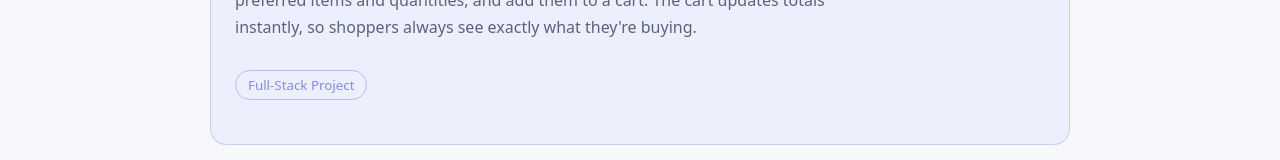
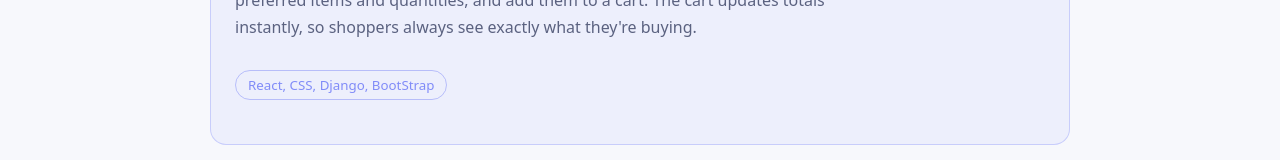
Before and after one commit to eve-beep-ij/portfolio, a React (Vite) app: page /project in a window 1280 px wide. Shown: the part 766-926 px from the top of the page. Built offline with nearby package versions, Linux system fonts and the light colour scheme.

Commit message:
updated projectpage

```diff
--- a/src/pages/Project.jsx
+++ b/src/pages/Project.jsx
@@ -6,7 +6,7 @@ const projects = [
   title: "Shopnow",
   description:
     "A responsive online store where customers browse products, choose their preferred items and quantities, and add them to a cart. The cart updates totals instantly, so shoppers always see exactly what they're buying.",
-  tech: "Full-Stack Project",
+  tech: "React, CSS, Django, BootStrap",
   image: shopnow,
   live: "https://portfolio-pied-xi-swiq72zuu0.vercel.app",
   code: "https://github.com/eve-beep-ij/portfolio",
```
